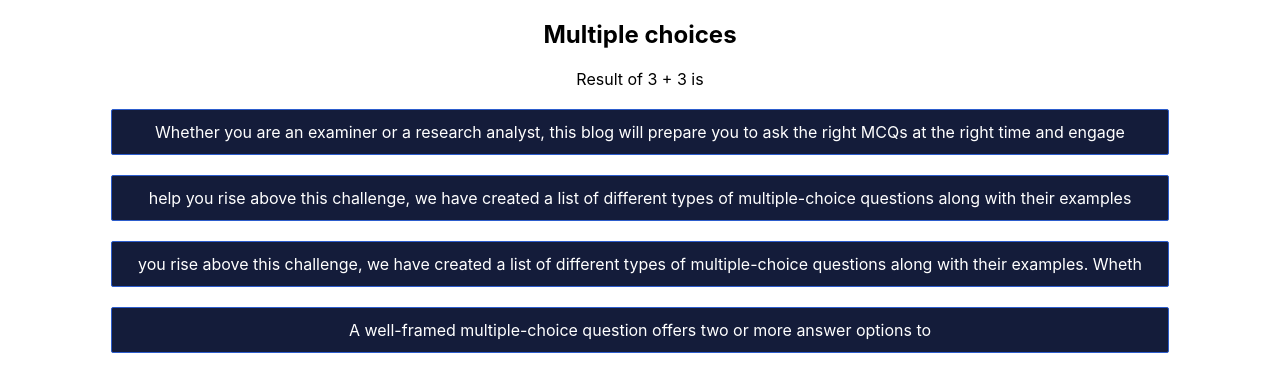
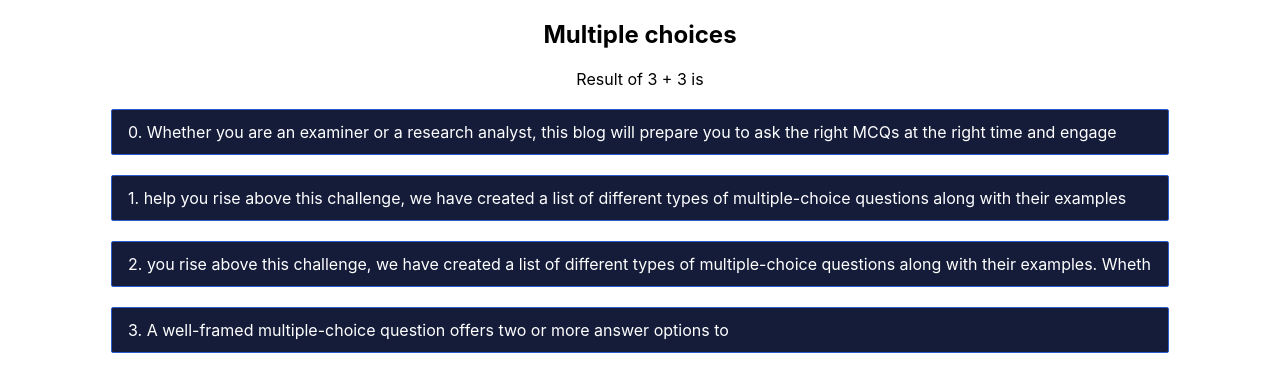
Before and after one commit to ducnguyenhn128/multiple_choice_quiz_app, a React (Create React App) app in the folder quizapp/: page / in a window 1280 px wide. Shown: the top 392 px of the page. Built offline with nearby package versions, Linux system fonts and the light colour scheme.

Commit message:
update CSS for right answer

```diff
--- a/quizapp/src/App.css
+++ b/quizapp/src/App.css
@@ -12,12 +12,15 @@
   width: 80%;
   color: white;
   list-style-type: none;
+  text-align: left;
 }
 
-.choice li {
-  color: white;
-  align-items: start;
+.choice.active {
+  background-color: brown;
+}
 
+.choice.active.rightAnswer {
+  background-color: rgb(14, 90, 7);
 }
 
 
--- a/quizapp/src/question/question.jsx
+++ b/quizapp/src/question/question.jsx
@@ -6,21 +6,27 @@ const Question = ({problem}) => {
     const {question, choices, answer} = problem
 
     const [user_submmit, setUser_submit ] = useState(false)
+    const [answerStatus, setAnswerStatus] = useState(null)
+    const [activeIndex, setActiveIndex] = useState(null);
 
         // console.log(question)
         // console.log(choices)
         // console.log(`Correct answer: ${answer}`)
 
-    const handleClick = (user_answer) => {
+    const handleClick = (index) => {
         // console.log(`User answer: ${user_answer}`)
 
         if (user_submmit === false ) {
-            if (user_answer === answer) {
+            if (choices[index] === answer) {
                 console.log('Right Answer')
+                setAnswerStatus(true)
             } else {
                 console.log('Wrong Answer')
+                setAnswerStatus(false)
             }
             setUser_submit(true)
+            // setActiveIndex(index === activeIndex ? null : index);
+            setActiveIndex(index)
         }
     }
 
@@ -34,10 +40,15 @@ const Question = ({problem}) => {
             {/* Render list of choices */}
 
             {choices.map((el, index) => (
-                <li key={index} className='choice'
-                    onClick = {() => handleClick(el)}
+                <li key={index}
+                    className= {`choice ${index === activeIndex ? 'active' : '' }  ${answerStatus === true ? 'rightAnswer' : '' } `}
+                    // className contain 3 element: choice, active (or not), rightAnswer (or not)
+                    // choice: default css for 4 choices
+                    // active: CSS for user select wrong answer, the box will change to red background
+                    // right answer : CSS for user select right answer, the box will change to green background
+                    onClick = {() => handleClick(index)}
                 >
-                    {el}
+                    {index}. {el}
                 </li>
             ))}
         </div>
```
